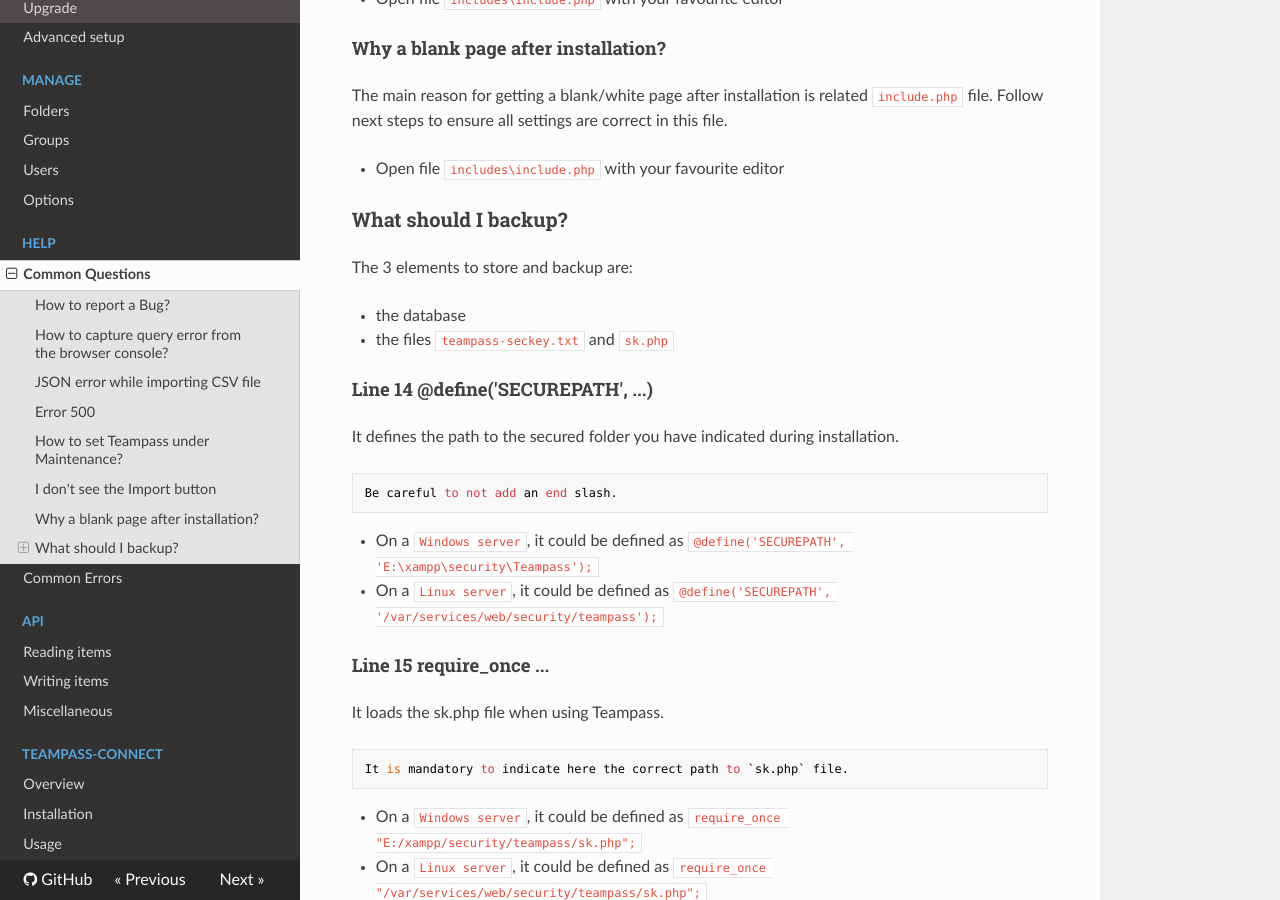
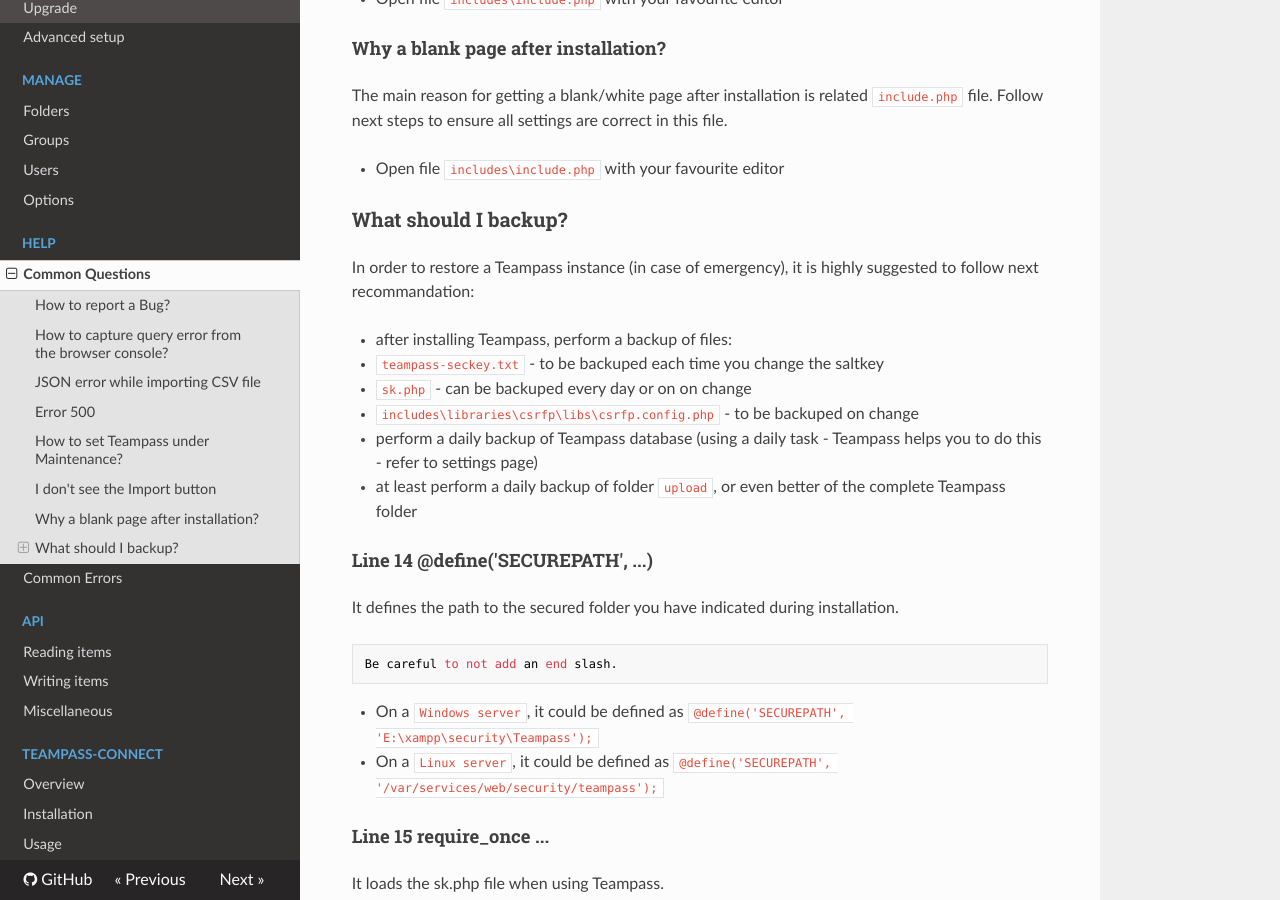
Before and after one commit to nilsteampassnet/teampass_doc, an MkDocs documentation site: the page built from docs/faq.md, in a window 1280 px wide and 900 px high, scrolled down 2726 px. Built offline with MkDocs 1.6.1, drawn with Linux system fonts in a browser that asks for light colours; nearby versions of some CDN libraries; old or Windows-style settings are respelled for this version of MkDocs.

Commit message:
Update faq.md

```diff
--- a/docs/faq.md
+++ b/docs/faq.md
@@ -79,10 +79,14 @@ Follow next steps to ensure all settings are correct in this file.
 
 ### What should I backup?
 
-The 3 elements to store and backup are:
+In order to restore a Teampass instance (in case of emergency), it is highly suggested to follow next recommandation:
 
-* the database
-* the files `teampass-seckey.txt` and `sk.php`
+* after installing Teampass, perform a backup of files:
+  * `teampass-seckey.txt` - to be backuped each time you change the saltkey
+  * `sk.php` - can be backuped every day or on on change
+  * `includes\libraries\csrfp\libs\csrfp.config.php` - to be backuped on change
+* perform a daily backup of Teampass database (using a daily task - Teampass helps you to do this - refer to settings page)
+* at least perform a daily backup of folder `upload`, or even better of the complete Teampass folder
 
 
 #### Line 14 @define('SECUREPATH', ...)
```
